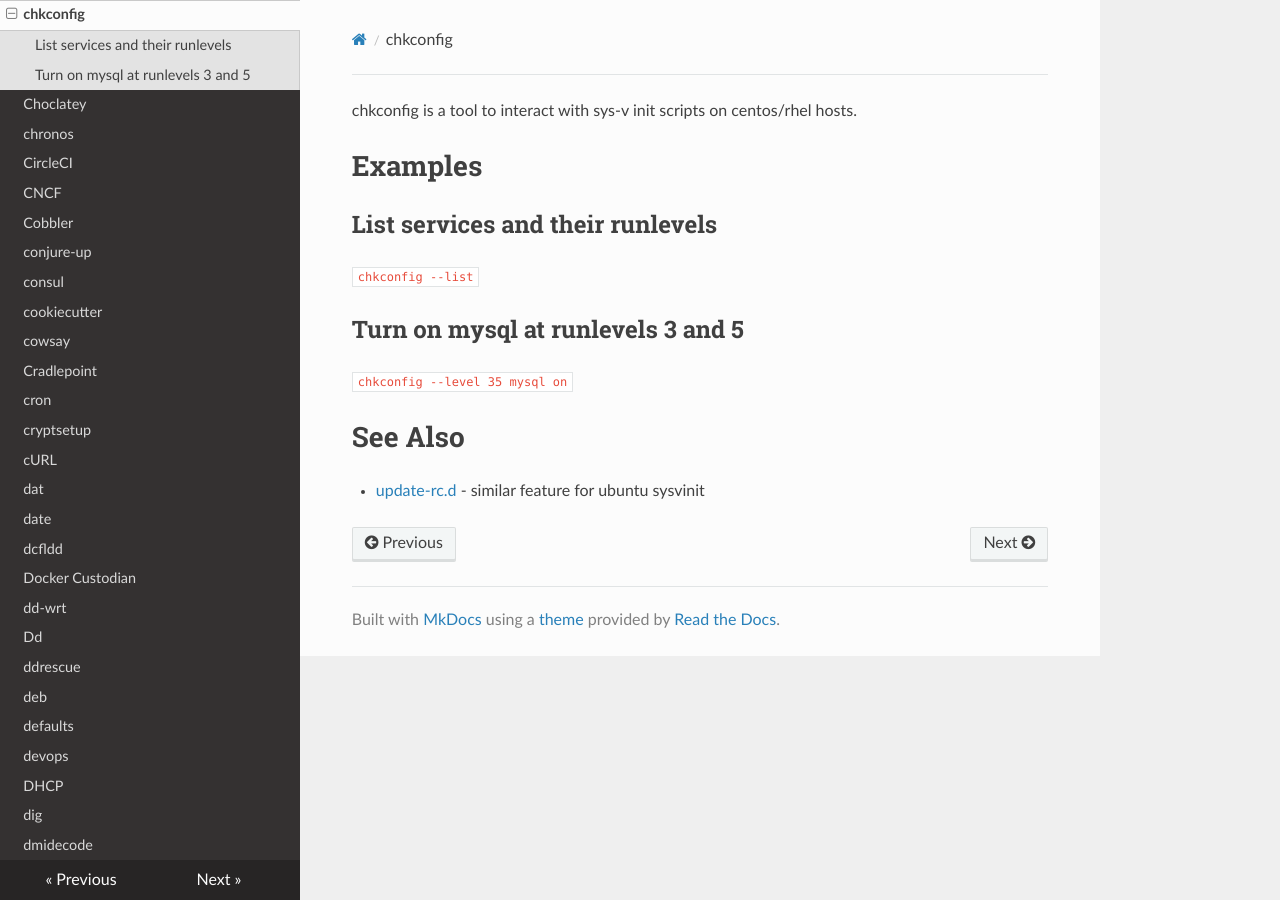
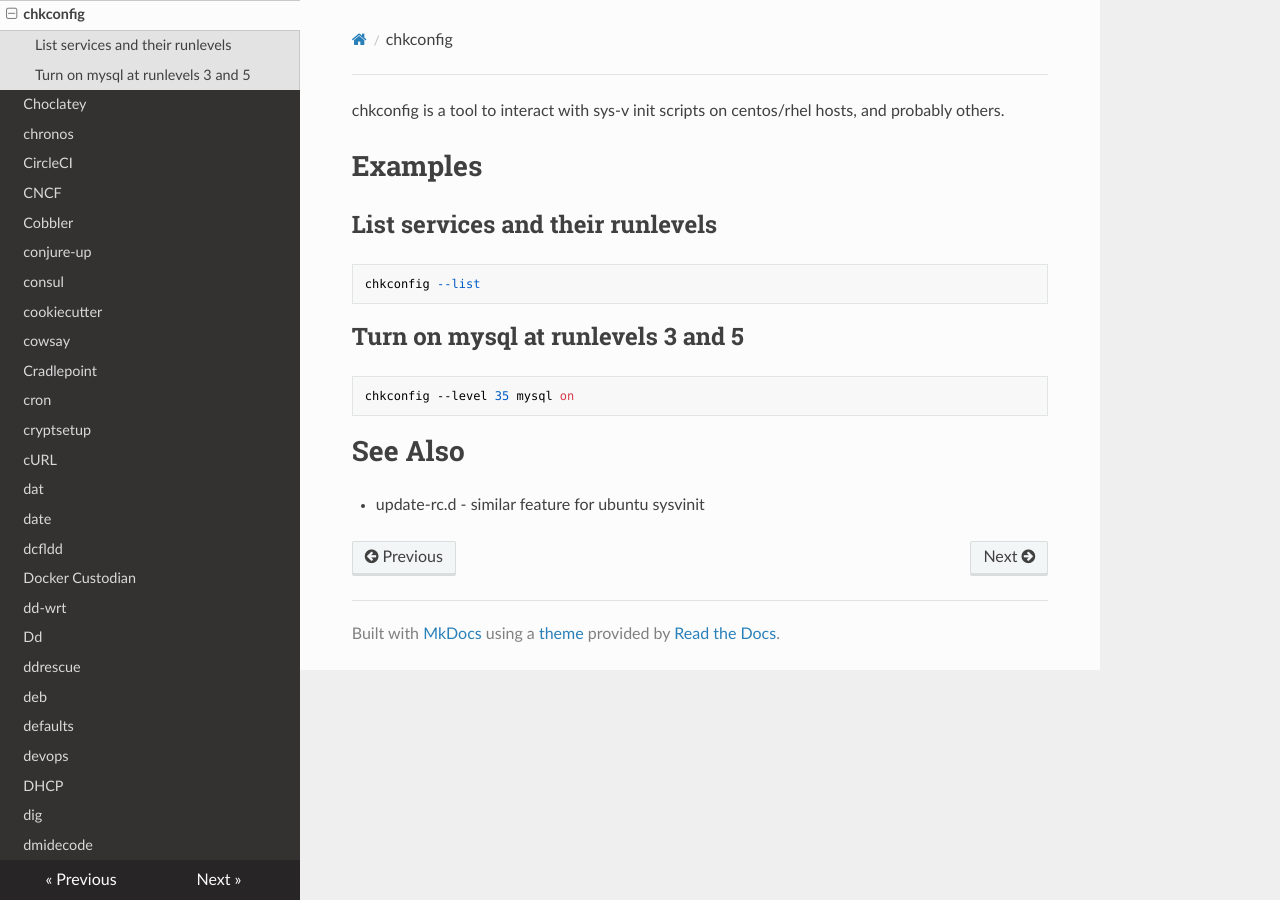
Before and after one commit to lando-cal/tech-notes, an MkDocs documentation site: the page built from docs/chkconfig.md, in a window 1280 px wide. Built offline with MkDocs 1.6.1, drawn with Linux system fonts in a browser that asks for light colours; nearby versions of some CDN libraries.

Commit message:
Improve formatting.

````diff
--- a/docs/chkconfig.md
+++ b/docs/chkconfig.md
@@ -1,17 +1,21 @@
 Title: chkconfig
 
-chkconfig is a tool to interact with sys-v init scripts on centos/rhel hosts.
+chkconfig is a tool to interact with sys-v init scripts on centos/rhel hosts, and probably others.
 
 # Examples
 
 ## List services and their runlevels
 
-`chkconfig --list`
+```
+chkconfig --list
+```
 
 ## Turn on mysql at runlevels 3 and 5
 
-`chkconfig --level 35 mysql on`
+```
+chkconfig --level 35 mysql on
+```
 
 # See Also
 
-- [update-rc.d](update-rc.d) - similar feature for ubuntu sysvinit
+- update-rc.d - similar feature for ubuntu sysvinit
````
